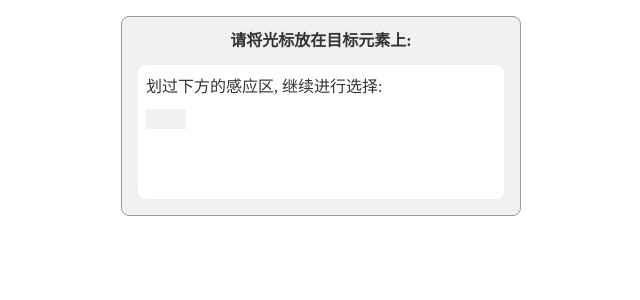
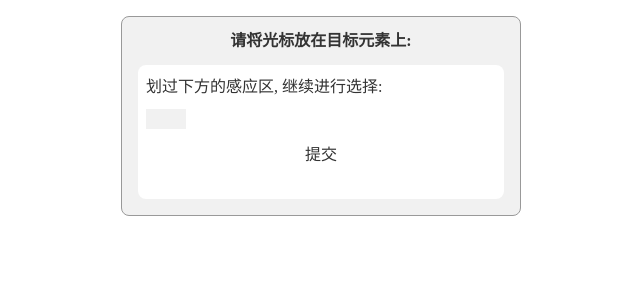
Before and after one commit to HHsomeHand/monkey-spyxx-lib, a React app: page / in a window 1280 px wide. Shown: the top 300 px of the page, without its empty margins (319-959 px from the left). Built offline with nearby package versions, Linux system fonts and the light colour scheme; the HTML template or start-up script is replaced by a standard one.

Commit message:
feat: useEventListener 替代了 React 的 onXXX 事件绑定, 需要结合 useStateRef

```diff
--- a/src/components/dialog/UserSelectDialog/index.tsx
+++ b/src/components/dialog/UserSelectDialog/index.tsx
@@ -11,6 +11,8 @@ import makeEventListener from "@/utils/makeEventListener.ts";
 import {makeDraggableInContainer} from "@/utils/makeDraggableInContainer.ts";
 import {getSelector} from "@/utils/getSelector.ts";
 import {useDraggableContainer} from "@/hooks/useDraggableContainer.ts";
+import useEventListener from "@/hooks/useEventListener.ts";
+import {useStateRef} from "@/hooks/useStateRef.ts";
 
 interface UserSelectDialogProps {
     className?: string,
@@ -27,7 +29,9 @@ export const UserSelectDialog = memo((
 
     const {bodyRef, containerRef} = useDraggableContainer();
 
-    const [currSelector, setCurrSelector] = useState("");
+    const [currSelector, setCurrSelector, currSelectorRef] = useStateRef("");
+
+    const [isShowDialog, setIsShowDialog] = useState(true);
 
     const setPauseSelectRef = useRef<(isCancel: boolean) => void>();
 
@@ -117,6 +121,14 @@ export const UserSelectDialog = memo((
         return cancelFnArr.getDoCancelFn();
     }, []);
 
+    const cancelBtnRef = useRef<HTMLButtonElement>(null);
+
+    useEventListener(cancelBtnRef, "click", () => {
+        props.onResult?.(currSelectorRef.current);
+
+        console.log("click ");
+    });
+
     function _DialogBody() {
         return  (
             <>
@@ -136,14 +148,14 @@ export const UserSelectDialog = memo((
                         setPauseSelectRef.current?.(false);
                     }}
                 >
+                </div>
 
-                </div>
+                <button ref={cancelBtnRef}>提交</button>
             </>
         )
     }
 
-
-    return (
+    return isShowDialog && (
         <UserSelectDialogWrapper
             className={clsx("user-select-dialog", props.className)}
         >
--- /dev/null
+++ b/src/hooks/useEventListener.ts
@@ -0,0 +1,25 @@
+import {RefObject, useEffect, useRef} from "react";
+import makeEventListener from "@/utils/makeEventListener.ts";
+
+type EventHandler<T, K extends keyof DocumentEventMap> = (
+    this: T,
+    ev: DocumentEventMap[K],
+) => any;
+
+export function useEventListener<
+    T extends Element,
+    K extends keyof DocumentEventMap,
+>(
+    target: RefObject<T>,
+    event: K,
+    listener: EventHandler<T, K>,
+    options: boolean | AddEventListenerOptions = false,
+) {
+    useEffect(() => {
+        if (!target.current) return;
+
+        return makeEventListener(event, listener, target.current, options);
+    }, [target.current]);
+}
+
+export default useEventListener;
--- /dev/null
+++ b/src/hooks/useStateRef.ts
@@ -0,0 +1,14 @@
+import {useEffect, useRef, useState} from "react";
+
+
+export function useStateRef<T>(initValue: T): [T, React.Dispatch<React.SetStateAction<T>>, React.MutableRefObject<T>] {
+    const [value, setValue] = useState<T>(initValue);
+
+    const ref = useRef(initValue);
+
+    useEffect(() => {
+        ref.current = value;
+    }, [value]);
+
+    return [value, setValue, ref];
+}
--- a/src/main.tsx
+++ b/src/main.tsx
@@ -25,7 +25,6 @@ const spyXX: ISpyXX = {
 
             renderDialog(
                 <CornApp>
-
                     <UserSelectDialog title="请将光标放在目标元素上:" onResult={onResult} />
                 </CornApp>,
             );
--- a/src/utils/makeEventListener.ts
+++ b/src/utils/makeEventListener.ts
@@ -3,7 +3,7 @@ type EventHandler<T, K extends keyof DocumentEventMap> = (
     ev: DocumentEventMap[K],
 ) => any;
 
-export default function makeEventListener<
+export function makeEventListener<
     T extends Element | Document | Window,
     K extends keyof DocumentEventMap,
 >(
@@ -16,3 +16,5 @@ export default function makeEventListener<
 
     return () => target.removeEventListener(event, listener as any, options);
 }
+
+export default makeEventListener;
```
